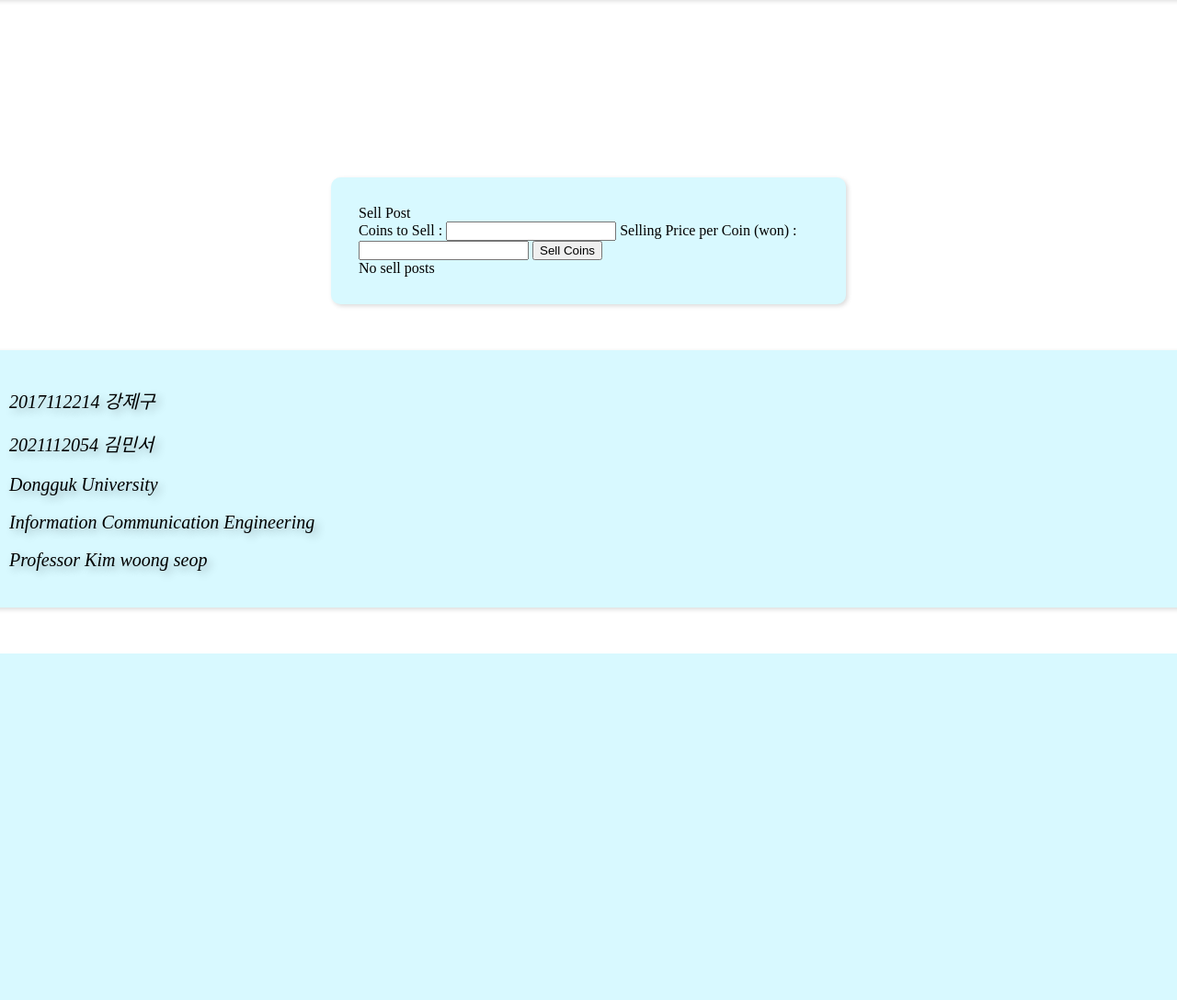
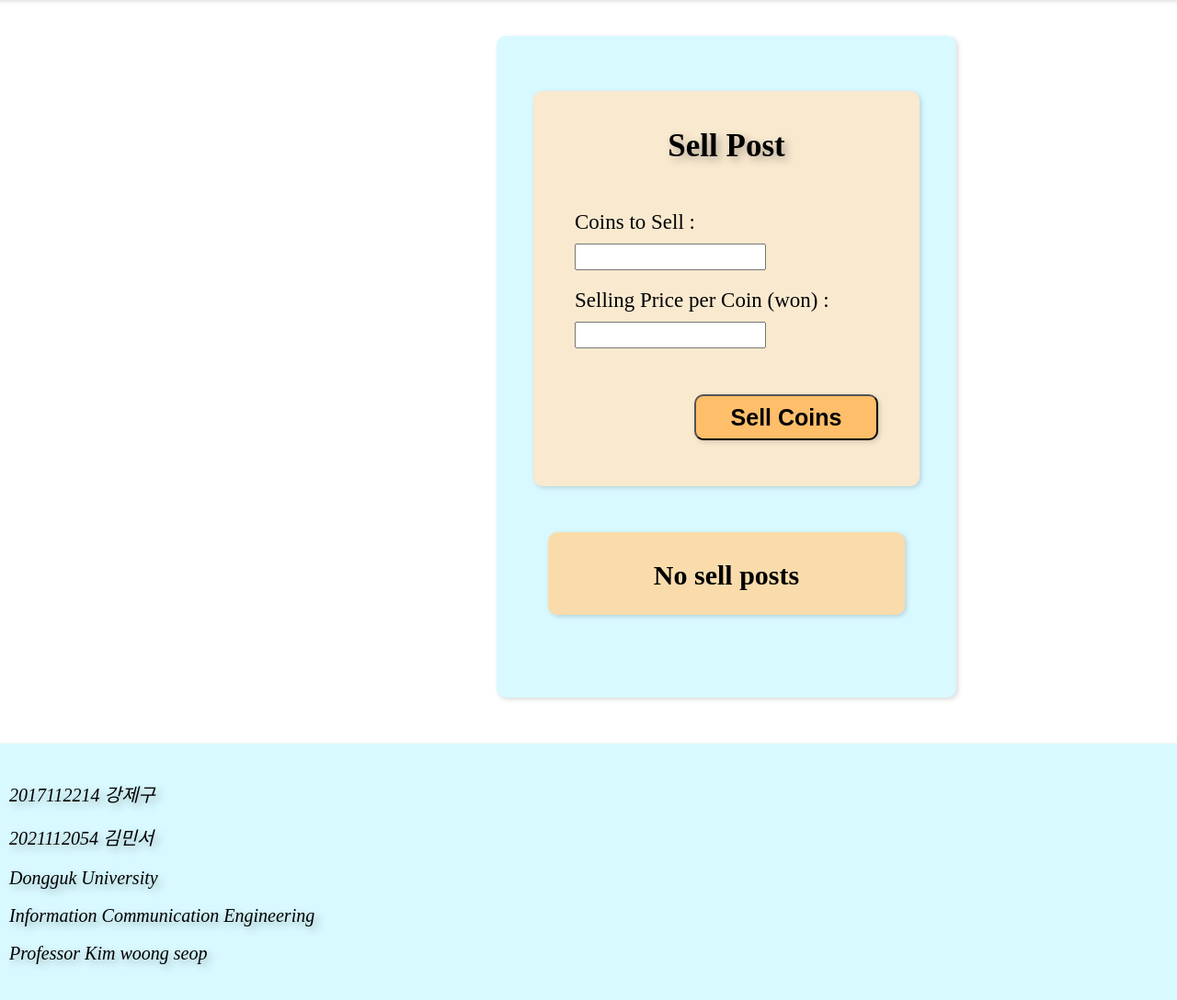
Before and after one commit to jekoo123/coin_market_web, a Flask app: page /sell_post_screen in a window 1280 px wide. Shown: the part 556-1644 px from the top of the page at 92% size. Before the commit the page ends 1267 px from the top, so only its background shows below. Run offline with Flask 3, Linux system fonts and the light colour scheme; data that the repository does not hold is empty; a map, chart or similar area stays blank.

Commit message:
final_update

```diff
--- a/static/css/styles.css
+++ b/static/css/styles.css
@@ -222,7 +222,7 @@ body {
   padding: 60px 90px ;
   display: flex;
   background-color: hsl(102, 100%, 89%);
-  margin-top: 50px;
+  margin-top: 35px;
   justify-content: space-between;
   box-shadow: 2px 2px 5px 0px rgba(0, 0, 0, 0.15);
 
@@ -413,15 +413,63 @@ body {
 }
 .sell_post_screen_container{
   width:500px;
-  padding:30px;
+  padding:60px 30px;
   background-color: #d8f9ff;
   border-radius:10px;
   margin-top:30px;
   box-shadow: 2px 2px 5px 0px rgba(0, 0, 0, 0.15);
+  display:flex;
+  flex-direction: column;
+  align-items:center;
+}
+.sell_post_screen_title{
+  font-size: 35px;
+  font-weight: bold;
+  margin-top: 10px;
+  margin-bottom: 50px;
+  text-align: center;
+  text-shadow: 4px 4px 10px rgba(0, 0, 0, 0.3);
+}
+.sell_post_screen_form_container{
+  display:flex;
+  flex-direction:column;
+  align-items:center;
+  justify-content:center;
+  width:400px;
+  background-color: #f9e9cf;
+  box-shadow: 2px 2px 5px 0px rgba(0, 0, 0, 0.15);
+  padding:30px 10px;
+  margin-bottom:50px;
+  border-radius: 10px;
+}
+.sell_screen_form{
+  display:flex;
+  flex-direction:column;
+}
+
+.sell_screen_label{
+  font-size:23px;
+  margin-bottom:10px;
+}
+
+.sell_screen_input{
+  font-size:20px;
+  width:200px;
+  margin-bottom:10px;
+}
+.sell_screen_submit{
+  width: 200px;
+  height: 50px;
+  font-size: 25px;
+  font-weight: bold;
+  background-color: rgb(255, 190, 105);
+  border-radius: 10px;
+  box-shadow: 2px 2px 5px 0px rgba(0, 0, 0, 0.15);
+  cursor: pointer;
+  margin-top:20px;
+  margin:40px 0px 20px 130px;
 
 }
-
-
 
 /* footer */
 .footer_container {
@@ -589,3 +637,31 @@ body {
   cursor:pointer;
   text-decoration: none;
 }
+
+.no_sell{
+  margin-bottom:30px;
+  height:30px;
+  background-color: #fadcac;
+  font-size:30px;
+  font-weight: bold;
+  border-radius: 10px;
+  box-shadow: 2px 2px 5px 0px rgba(0, 0, 0, 0.15);
+  padding:30px 115px;
+}
+
+.sell_post_real_container{
+  display:flex;
+  justify-content:center;
+  align-items: center;
+  max-width: 800px;
+}
+
+
+.user_manual_container{
+  padding:50px 60px;
+  margin-top:30px;
+  background-color: hsl(102, 100%, 89%);
+  border-radius: 10px;
+  box-shadow: 2px 2px 5px 0px rgba(0, 0, 0, 0.15);
+
+}
--- a/templates/base.html
+++ b/templates/base.html
@@ -7,6 +7,8 @@
       rel="stylesheet"
       href="{{ url_for('static', filename='css/styles.css') }}"
     />
+    <script src="https://ajax.googleapis.com/ajax/libs/jquery/3.5.1/jquery.min.js"></script>
+
   </head>
 
   <body style="margin: 0px">
@@ -40,12 +42,15 @@
       </div>
 
       <div class="nav">
-        <a class="nav_text" href="{{ url_for('money_screen') }}">My Money</a>
+        <a class="nav_text" href="{{ url_for('money_screen') }}">My Account</a>
         <a class="nav_text" href="{{ url_for('marketplace_screen') }}"
           >Market Place</a
         >
         <a class="nav_text" href="{{ url_for('sell_post_screen') }}"
           >Sell Post</a
+        >
+        <a class="nav_text" href="{{ url_for('user_manual') }}"
+          >User Manual</a
         >
       </div>
     </div>
@@ -68,6 +73,7 @@
       <div class="footer_contents">Professor Kim woong seop</div>
     </div>
   </body>
+  <script src="https://cdn.jsdelivr.net/npm/chart.js"></script>
   <script
     type="text/javascript"
     src="{{ url_for('static', filename = 'script.js') }}"
```
Also changed, not shown: static/script.js (+39 -0 lines), templates/index.html (+4 -4 lines), templates/manual.html (added, +13 -0 lines).
